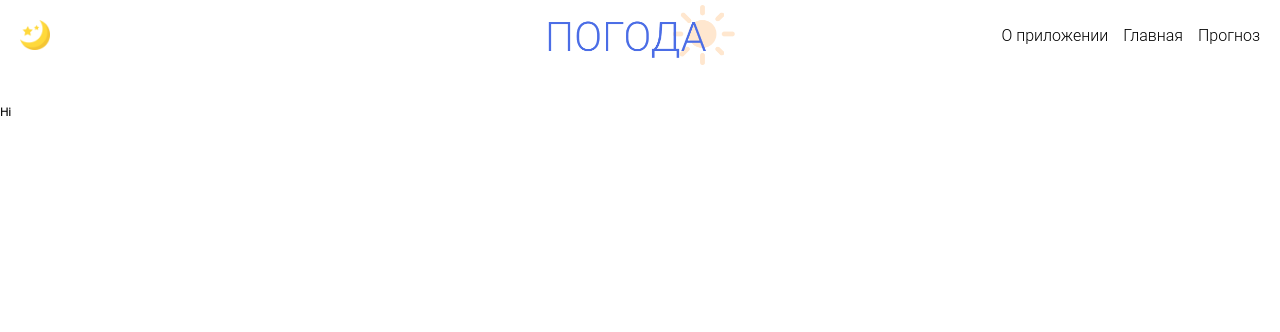
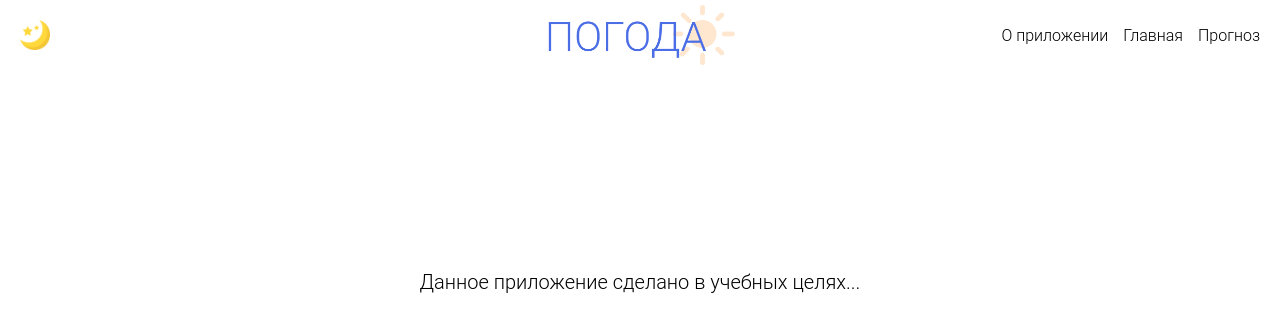
Before and after one commit to AidaChernyavskaya/weather-app, a React (Create React App) app: page /about in a window 1280 px wide. Shown: the top 332 px of the page. Built offline with nearby package versions, Linux system fonts and the light colour scheme.

Commit message:
page About is done

```diff
--- a/src/components/router/index.js
+++ b/src/components/router/index.js
@@ -1,10 +1,11 @@
 import Navbar from "../Navbar/Navbar";
 import Forecast from "../../pages/Forecast";
 import Main from "../../pages/Main";
+import About from "../../pages/About";
 
 
 export const routes = [
-    {path: '/about', element: <h3>Hi</h3>},
+    {path: '/about', element: <About/>},
     {path: '/main', element: <Main/>},
     {path: '/forecast', element: <Forecast/>},
 ]
--- /dev/null
+++ b/src/pages/About.jsx
@@ -0,0 +1,9 @@
+import React from 'react';
+
+const About = () => {
+    return (
+        <p className={'about'}>Данное приложение сделано в учебных целях...</p>
+    );
+};
+
+export default About;
--- a/src/styles/App.css
+++ b/src/styles/App.css
@@ -55,6 +55,12 @@ html {
   height: 20rem;
 }
 
+.about {
+  margin-top: 20rem;
+  font-size: 2rem;
+  text-align: center;
+}
+
 .logo {
   width: 95rem;
   height: 35rem;
--- a/src/styles/App.sass
+++ b/src/styles/App.sass
@@ -45,6 +45,11 @@ html
     width: 28rem
     height: 20rem
 
+.about
+  margin-top: 20rem
+  font-size: 2rem
+  text-align: center
+
 
 
 .logo
```
Also changed, not shown: 1 other file (tests, documents, lock files or other folders).
